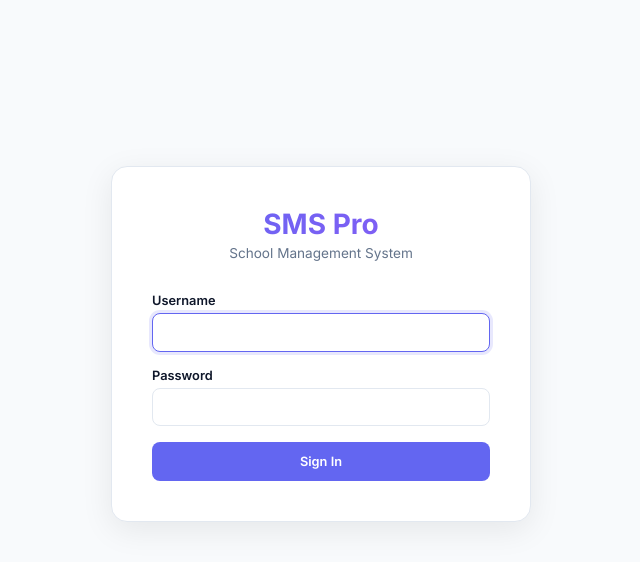
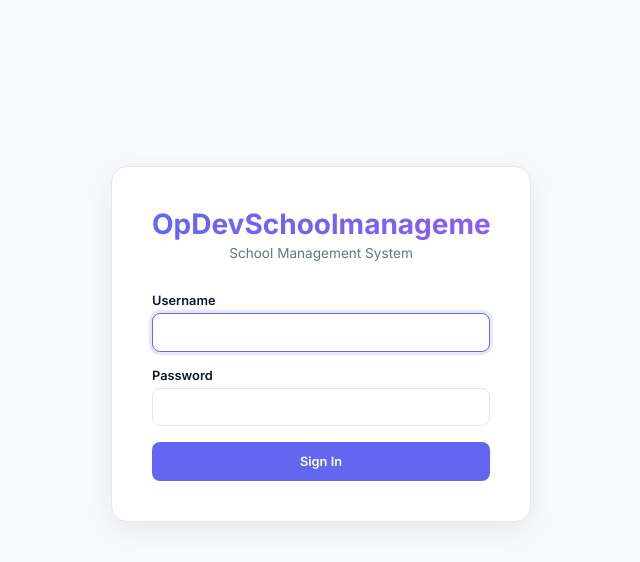
Before and after one commit to mazedcu/school-vercel, a Django app: page /login/?next=/student_report/ in a window 1280 px wide. Shown: the top 562 px of the page, without its empty margins (449-1089 px from the left). Run offline with Django 5.2, Linux system fonts and the light colour scheme.

Commit message:
Rename website to OpDevSchoolmanagement

```diff
--- a/templates/base.html
+++ b/templates/base.html
@@ -3,7 +3,7 @@
 <head>
     <meta charset="UTF-8">
     <meta name="viewport" content="width=device-width, initial-scale=1.0">
-    <title>{% block title %}SMS Pro{% endblock %}</title>
+    <title>{% block title %}OpDevSchoolmanagement{% endblock %}</title>
     <link href="https://fonts.googleapis.com/css2?family=Inter:wght@300;400;500;600;700&display=swap" rel="stylesheet">
     <style>
         :root {
@@ -367,7 +367,7 @@
     {% if user.is_authenticated %}
     <aside class="sidebar">
         <div class="sidebar-brand">
-            <h2>SMS Pro</h2>
+            <h2>OpDevSchoolmanagement</h2>
             <span>School Management System</span>
         </div>
 
--- a/templates/dashboard/report_card_print.html
+++ b/templates/dashboard/report_card_print.html
@@ -139,7 +139,7 @@
     </div>
 
     <div class="report-header">
-        <h1>SMS Pro — Student Report Card</h1>
+        <h1>OpDevSchoolmanagement — Student Report Card</h1>
         <p>Academic Year {{ section.academic_year|default:"2026" }}</p>
     </div>
 
--- a/templates/registration/login.html
+++ b/templates/registration/login.html
@@ -1,10 +1,10 @@
 {% extends "base.html" %}
-{% block title %}Login - SMS Pro{% endblock %}
+{% block title %}Login - OpDevSchoolmanagement{% endblock %}
 {% block content %}
 <div style="display:flex;justify-content:center;align-items:center;min-height:80vh;">
     <div style="width:100%;max-width:420px;background:var(--surface);border:1px solid var(--border);border-radius:1rem;padding:2.5rem;box-shadow:0 8px 32px rgba(0,0,0,0.08);">
         <div style="text-align:center;margin-bottom:2rem;">
-            <h2 style="font-size:1.75rem;font-weight:700;background:linear-gradient(135deg,#6366f1,#8b5cf6);-webkit-background-clip:text;-webkit-text-fill-color:transparent;">SMS Pro</h2>
+            <h2 style="font-size:1.75rem;font-weight:700;background:linear-gradient(135deg,#6366f1,#8b5cf6);-webkit-background-clip:text;-webkit-text-fill-color:transparent;">OpDevSchoolmanagement</h2>
             <p style="color:var(--text-muted);font-size:0.85rem;margin-top:0.25rem;">School Management System</p>
         </div>
         <form method="post" action="{% url 'login' %}">
```
